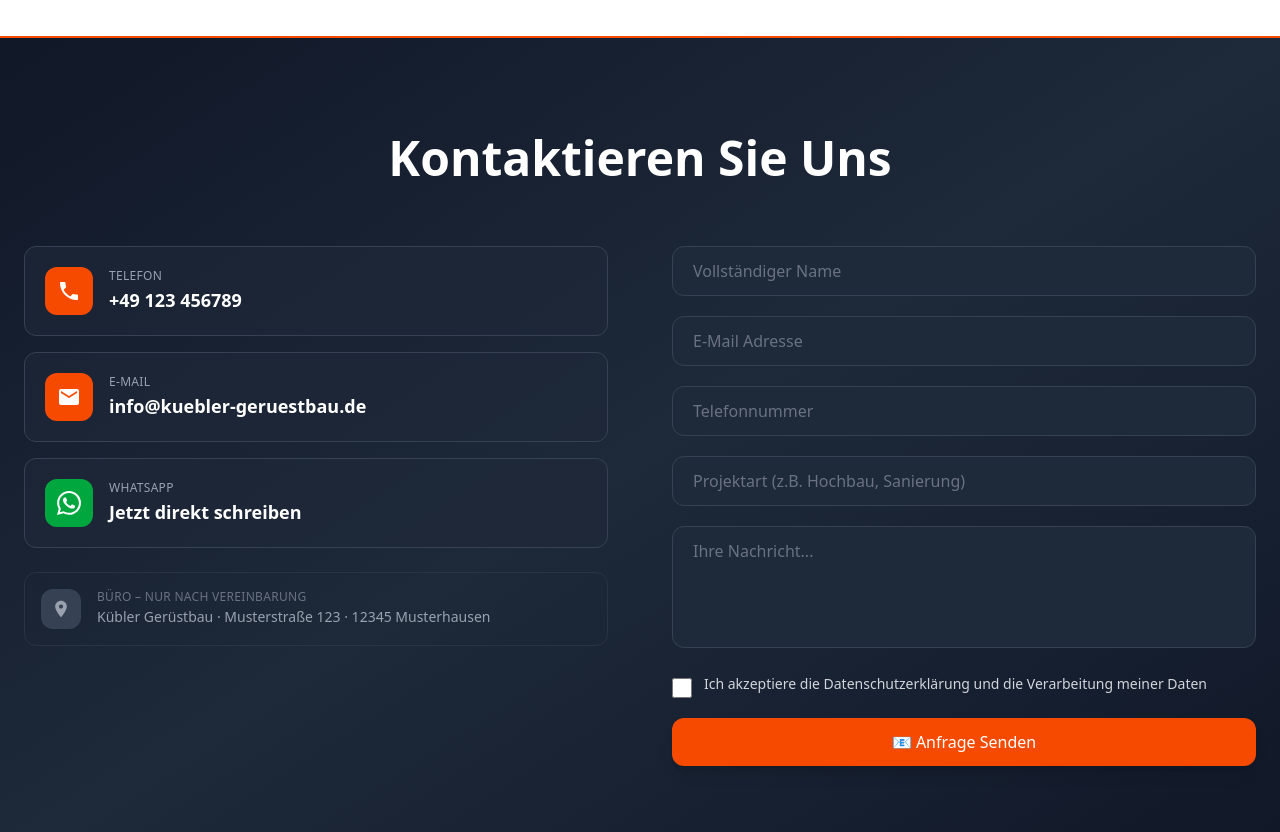
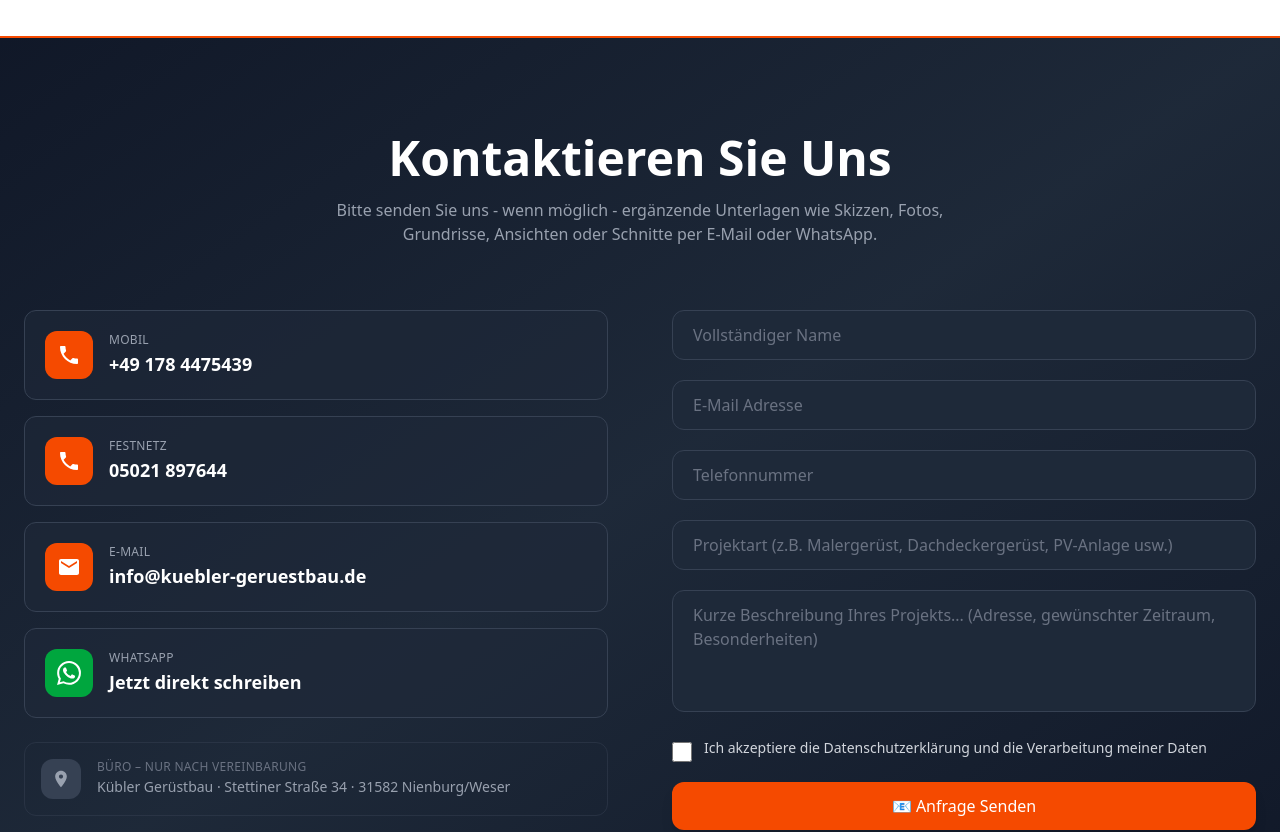
Before and after one commit to michaels-mind/kuebler-geruestbau, a Next.js app: page / in a window 1280 px wide. Shown: the part 3440-4272 px from the top of the page. Built offline with nearby package versions, Linux system fonts and the light colour scheme.

Commit message:
ContactSection: WhatsApp-Hinweis + Nummern korrigiert

```diff
--- a/app/components/ContactSection.tsx
+++ b/app/components/ContactSection.tsx
@@ -72,26 +72,47 @@ export default function ContactSection() {
       className="bg-gradient-to-br from-gray-900 via-gray-800 to-gray-900 text-white py-16 md:py-24 border-t-2 border-orange-600"
     >
       <div className="max-w-7xl mx-auto px-6">
-        <h2 className="text-3xl md:text-5xl font-bold text-center mb-12 md:mb-16">
-          Kontaktieren Sie Uns
-        </h2>
+        <div className="text-center mb-12 md:mb-16">
+          <h2 className="text-3xl md:text-5xl font-bold mb-4">
+            Kontaktieren Sie Uns
+          </h2>
+          <p className="text-sm md:text-base text-gray-400 max-w-2xl mx-auto">
+            Bitte senden Sie uns - wenn möglich - ergänzende Unterlagen wie Skizzen, Fotos, Grundrisse, Ansichten oder Schnitte per E-Mail oder WhatsApp.
+          </p>
+        </div>
 
         <div className="grid md:grid-cols-2 gap-12 md:gap-16">
           {/* Kontakt-Info */}
           <div className="flex flex-col gap-4">
 
-            {/* Telefon */}
+            {/* Telefon (Mobil) */}
             <a
-              href="tel:+49123456789"
+              href="tel:+491784475439"
               className="flex items-center gap-4 p-5 rounded-xl bg-gray-800/60 border border-gray-700 hover:border-orange-600 hover:bg-gray-800 transition-all duration-300 group"
             >
               <div className="flex-shrink-0 w-12 h-12 rounded-xl bg-orange-600 flex items-center justify-center">
                 <PhoneIcon />
               </div>
               <div>
-                <div className="text-xs text-gray-400 mb-0.5 uppercase tracking-wide">Telefon</div>
+                <div className="text-xs text-gray-400 mb-0.5 uppercase tracking-wide">Mobil</div>
                 <div className="text-white font-bold text-lg group-hover:text-orange-400 transition duration-300">
-                  +49 123 456789
+                  +49 178 4475439
+                </div>
+              </div>
+            </a>
+
+            {/* Festnetz */}
+            <a
+              href="tel:+495021897644"
+              className="flex items-center gap-4 p-5 rounded-xl bg-gray-800/60 border border-gray-700 hover:border-orange-600 hover:bg-gray-800 transition-all duration-300 group"
+            >
+              <div className="flex-shrink-0 w-12 h-12 rounded-xl bg-orange-600 flex items-center justify-center">
+                <PhoneIcon />
+              </div>
+              <div>
+                <div className="text-xs text-gray-400 mb-0.5 uppercase tracking-wide">Festnetz</div>
+                <div className="text-white font-bold text-lg group-hover:text-orange-400 transition duration-300">
+                  05021 897644
                 </div>
               </div>
             </a>
@@ -114,7 +135,7 @@ export default function ContactSection() {
 
             {/* WhatsApp */}
             <a
-              href="https://wa.me/491234567890?text=Hallo%20K%C3%BCbler%20Ger%C3%BCstbau%2C%20ich%20h%C3%A4tte%20gerne%20ein%20Angebot."
+              href="https://wa.me/491784475439?text=Hallo%20K%C3%BCbler%20Ger%C3%BCstbau%2C%20ich%20h%C3%A4tte%20gerne%20ein%20Angebot."
               target="_blank"
               rel="noopener noreferrer"
               className="flex items-center gap-4 p-5 rounded-xl bg-gray-800/60 border border-gray-700 hover:border-green-500 hover:bg-gray-800 transition-all duration-300 group"
@@ -140,7 +161,7 @@ export default function ContactSection() {
                   Büro – nur nach Vereinbarung
                 </div>
                 <div className="text-gray-400 text-sm">
-                  Kübler Gerüstbau · Musterstraße 123 · 12345 Musterhausen
+                  Kübler Gerüstbau · Stettiner Straße 34 · 31582 Nienburg/Weser
                 </div>
               </div>
             </div>
@@ -177,13 +198,13 @@ export default function ContactSection() {
             <input
               type="text"
               name="project"
-              placeholder="Projektart (z.B. Hochbau, Sanierung)"
+              placeholder="Projektart (z.B. Malergerüst, Dachdeckergerüst, PV-Anlage usw.)"
               required
               className="w-full px-5 py-3 rounded-lg bg-gray-800 text-white placeholder-gray-500 border border-gray-700 focus:outline-none focus:border-orange-600 focus:ring-2 focus:ring-orange-600/30 transition duration-300"
             />
             <textarea
               name="message"
-              placeholder="Ihre Nachricht..."
+              placeholder="Kurze Beschreibung Ihres Projekts... (Adresse, gewünschter Zeitraum, Besonderheiten)"
               required
               rows={4}
               className="w-full px-5 py-3 rounded-lg bg-gray-800 text-white placeholder-gray-500 border border-gray-700 focus:outline-none focus:border-orange-600 focus:ring-2 focus:ring-orange-600/30 transition duration-300 resize-none"
--- a/app/components/Header.tsx
+++ b/app/components/Header.tsx
@@ -50,7 +50,7 @@ export default function Header() {
 
         {/* WhatsApp Button Desktop */}
         <a
-          href="https://wa.me/491234567890?text=Hallo%20K%C3%BCbler%20Ger%C3%BCstbau%2C%20ich%20h%C3%A4tte%20gerne%20ein%20Angebot%20f%C3%BCr%20ein%20Ger%C3%BCst."
+          href="https://wa.me/491784475439?text=Hallo%20K%C3%BCbler%20Ger%C3%BCstbau%2C%20ich%20h%C3%A4tte%20gerne%20ein%20Angebot%20f%C3%BCr%20ein%20Ger%C3%BCst."
           target="_blank"
           rel="noopener noreferrer"
           className="hidden md:flex items-center gap-2 bg-transparent border-2 border-orange-500 hover:bg-orange-500/10 text-gray-900 px-5 py-2.5 rounded-xl font-semibold transition duration-300"
@@ -85,7 +85,7 @@ export default function Header() {
             </a>
           ))}
           <a
-            href="https://wa.me/491234567890"
+            href="https://wa.me/491784475439?text=Hallo%20K%C3%BCbler%20Ger%C3%BCstbau%2C%20ich%20h%C3%A4tte%20gerne%20ein%20Angebot%20f%C3%BCr%20ein%20Ger%C3%BCst."
             target="_blank"
             rel="noopener noreferrer"
             className="flex items-center gap-2 border-2 border-orange-500 hover:bg-orange-500/10 text-gray-900 px-5 py-2.5 rounded-xl font-semibold transition duration-300 w-fit"
--- a/app/components/HeroSection.tsx
+++ b/app/components/HeroSection.tsx
@@ -39,7 +39,7 @@ export default function HeroSection() {
               Jetzt Angebot anfordern
             </a>
             <a
-              href="https://wa.me/491234567890?text=Hallo%20K%C3%BCbler%20Ger%C3%BCstbau%2C%20ich%20h%C3%A4tte%20gerne%20ein%20Angebot%20f%C3%BCr%20ein%20Ger%C3%BCst."
+              href="https://wa.me/491784475439?text=Hallo%20K%C3%BCbler%20Ger%C3%BCstbau%2C%20ich%20h%C3%A4tte%20gerne%20ein%20Angebot%20f%C3%BCr%20ein%20Ger%C3%BCst."
               target="_blank"
               rel="noopener noreferrer"
               className="border-2 border-orange-600 text-white hover:bg-orange-600/10 px-7 py-3.5 rounded-lg font-semibold transition duration-300 flex items-center gap-2"
```
